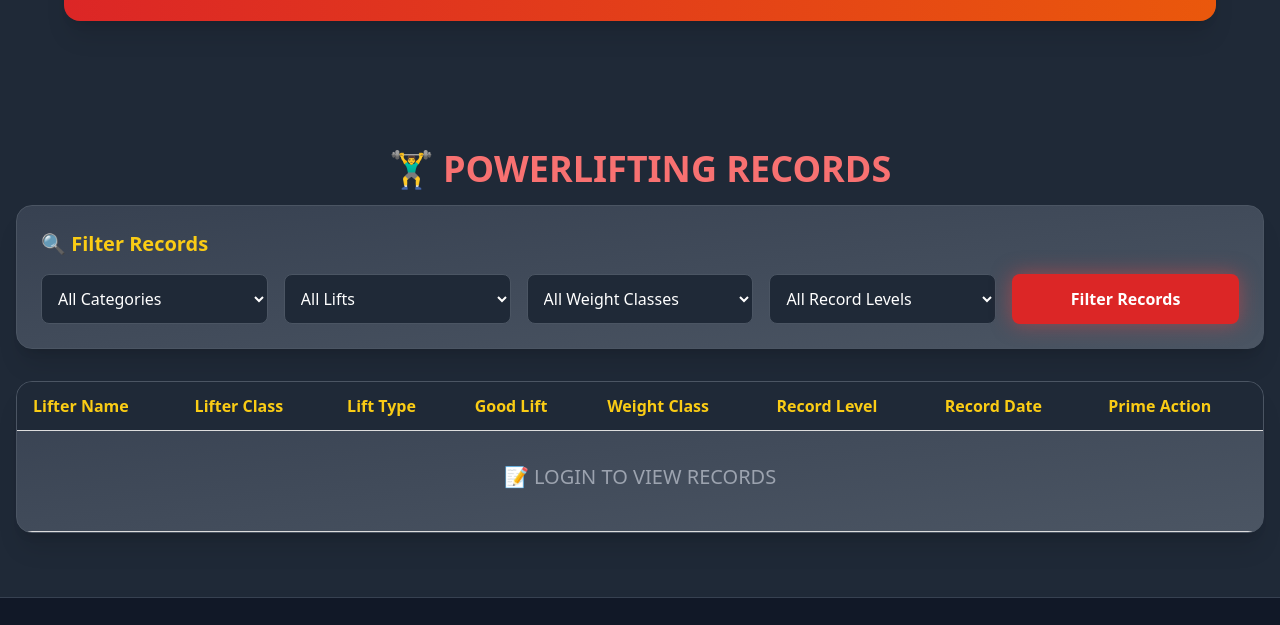
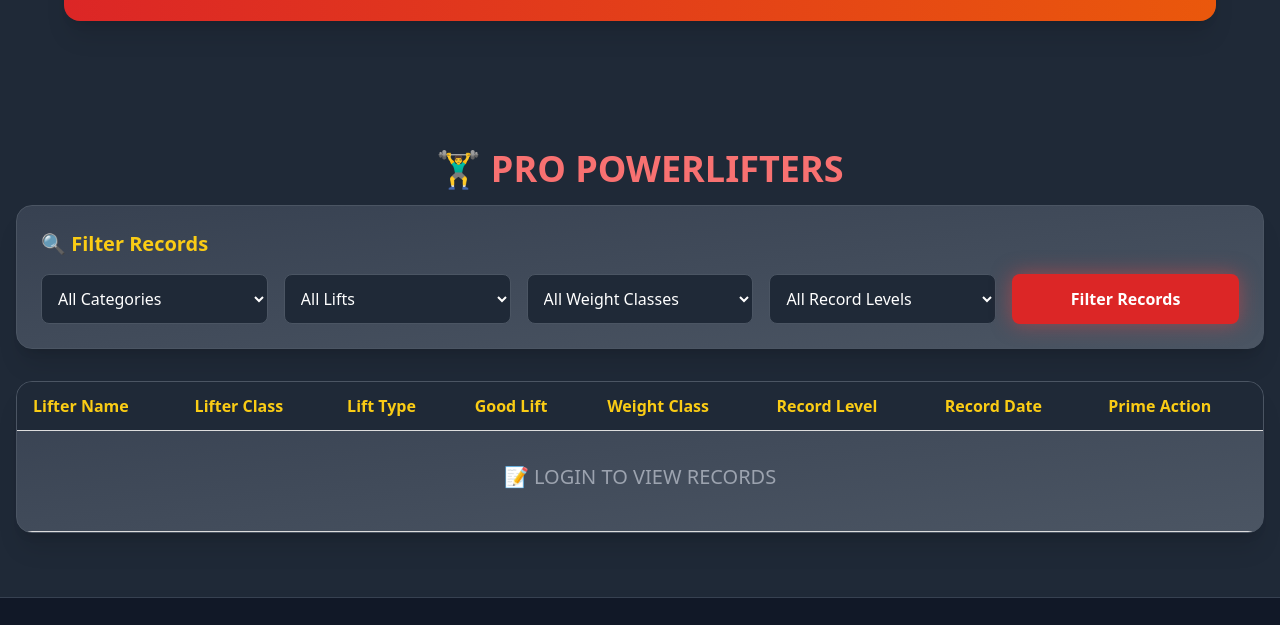
Before and after one commit to dimgametv/SoleuraDemo, a plain HTML site: page index.html in a window 1280 px wide. Shown: the part 3251-3876 px from the top of the page. Drawn offline with nearby package versions, Linux system fonts and the light colour scheme.

Commit message:
Update index.html

```diff
--- a/index.html
+++ b/index.html
@@ -852,7 +852,7 @@ th, td {
     <!-- Indian Powerlifting Records Section -->
     <section id="records" class="py-16 bg-gray-800">
         <div class="container mx-auto px-4">
-            <h2 class="text-3xl md:text-4xl font-bold text-center mb-4 text-red-400">🏋️‍♂️ POWERLIFTING RECORDS</h2>
+            <h2 class="text-3xl md:text-4xl font-bold text-center mb-4 text-red-400">🏋️‍♂️ PRO POWERLIFTERS</h2>
 
             <!-- Add New Record Form -->
             <div id="addRecordSection" class="bg-gradient-to-br from-gray-700 to-gray-600 rounded-2xl p-6 mb-8 shadow-xl border border-gray-600">
```
